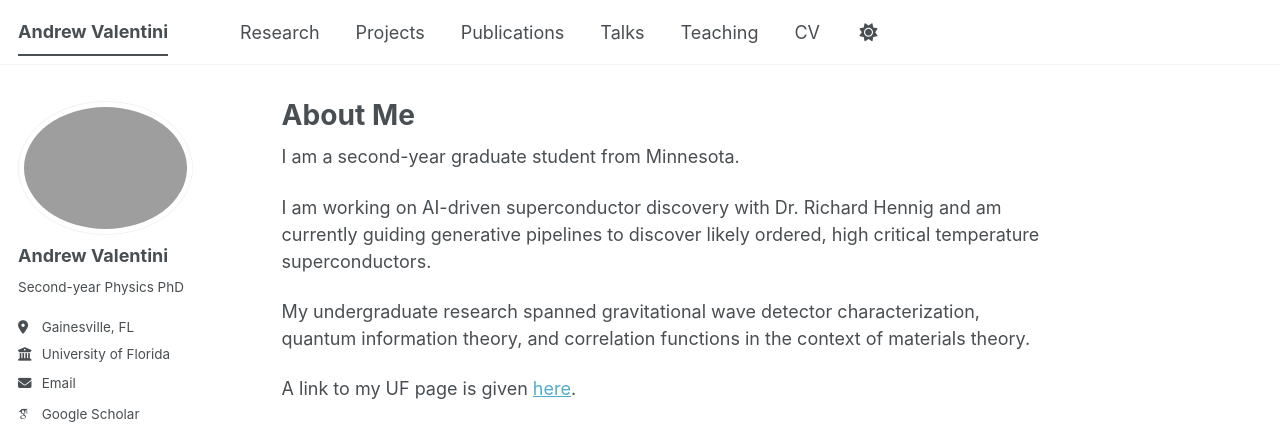
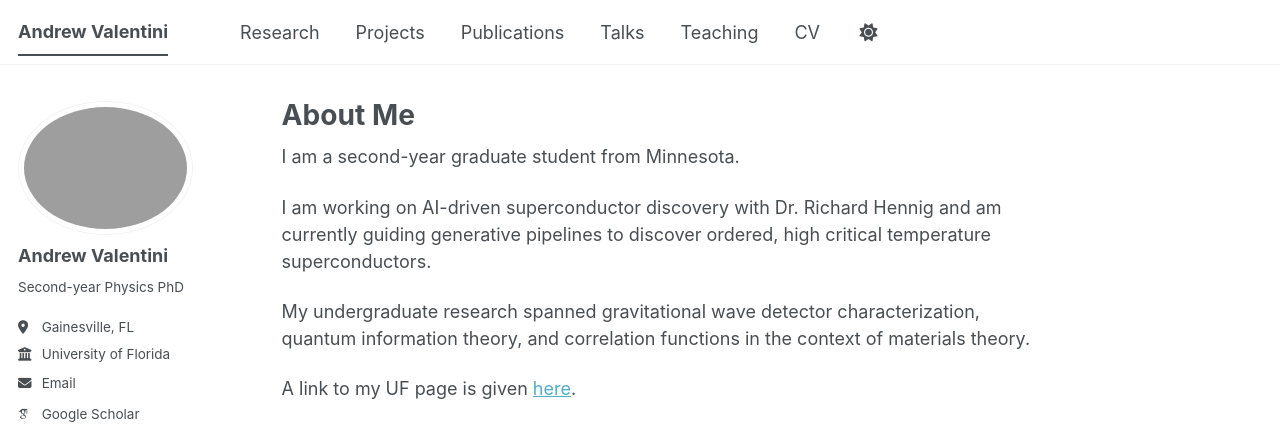
Before and after one commit to AndrewValentini/andrewvalentini.github.io, a Jekyll site: the page built from _pages/about.md, in a window 1280 px wide. Shown: the top 424 px of the page. Built offline with Jekyll 4.4.1, drawn with Linux system fonts in a browser that asks for light colours; some web fonts are replaced; a script bundle is joined from its source files by our own code; library files that are not in the unit come from our copies.

```diff
--- a/_pages/about.md
+++ b/_pages/about.md
@@ -10,7 +10,7 @@ redirect_from:
 
 I am a second-year graduate student from Minnesota.
 
-I am working on AI-driven superconductor discovery with Dr. Richard Hennig and am currently guiding generative pipelines to discover likely ordered, high critical temperature superconductors.
+I am working on AI-driven superconductor discovery with Dr. Richard Hennig and am currently guiding generative pipelines to discover ordered, high critical temperature superconductors.
 
 My undergraduate research spanned gravitational wave detector characterization, quantum information theory, and correlation functions in the context of materials theory.
 
```
Also changed, not shown: _portfolio/3LSUreu.md (+2 -0 lines), _portfolio/3materials.md (+4 -0 lines), _portfolio/undergrad.md (added, +16 -0 lines), _teaching/nysc.md (+1 -1 lines), 2 other files.
